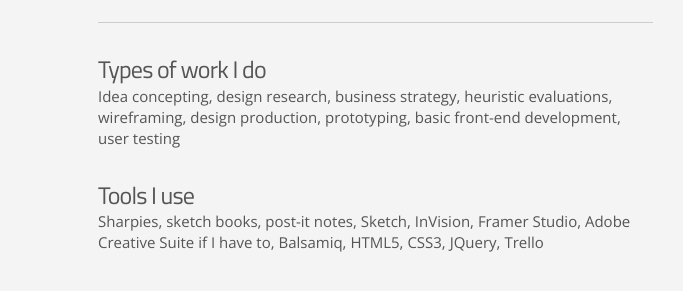
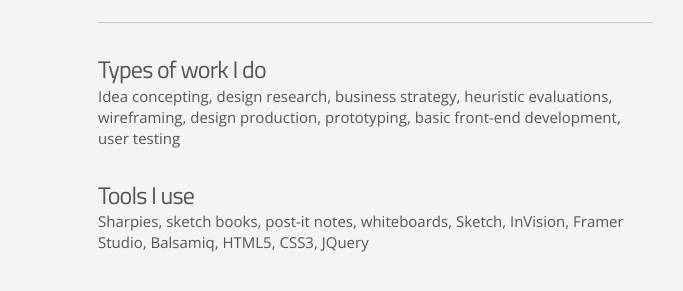
Before and after one commit to spotj/portfolio, a website: page about.html in a window 1280 px wide. Shown: the part 465-756 px from the top of the page, without its empty margins (2-685 px from the left). Drawn offline with nearby package versions, Linux system fonts and the light colour scheme.

Commit message:
copy edits

```diff
--- a/about.html
+++ b/about.html
@@ -155,7 +155,7 @@
         <p class="aboutme-sect3">
           <span class="lilheader">Tools I use</span>
           <br>
-          Sharpies, sketch books, post-it notes, Sketch, InVision, Framer Studio, Adobe Creative Suite if I have to, Balsamiq, HTML5, CSS3, JQuery, Trello
+          Sharpies, sketch books, post-it notes, whiteboards, Sketch, InVision, Framer Studio, Balsamiq, HTML5, CSS3, JQuery
         </p>
       </div>
     </div>
```
